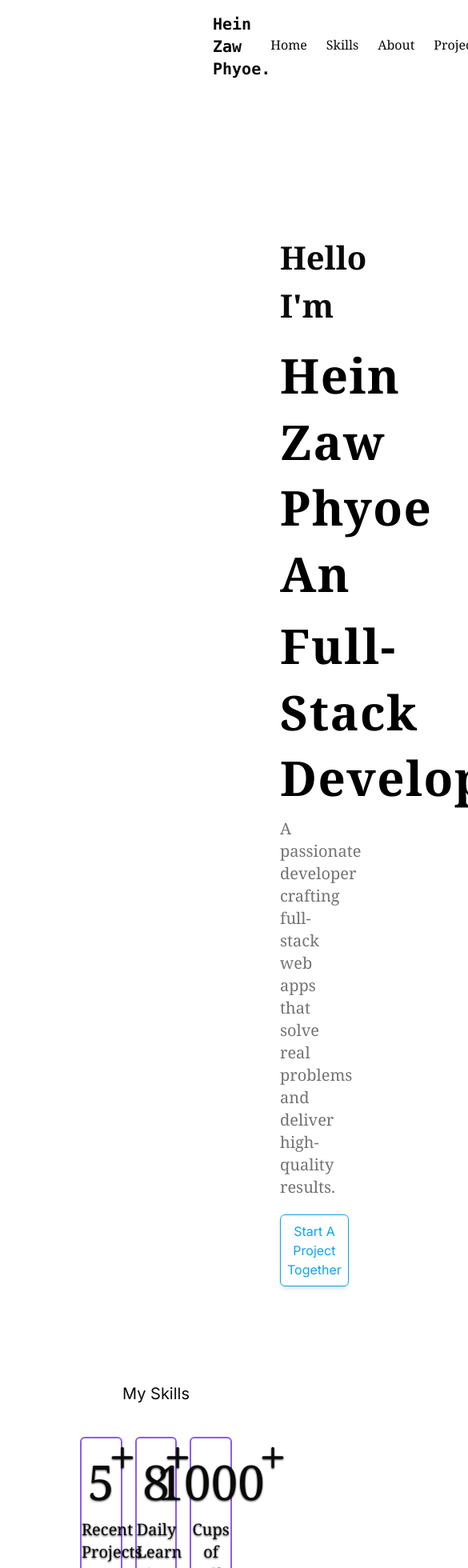
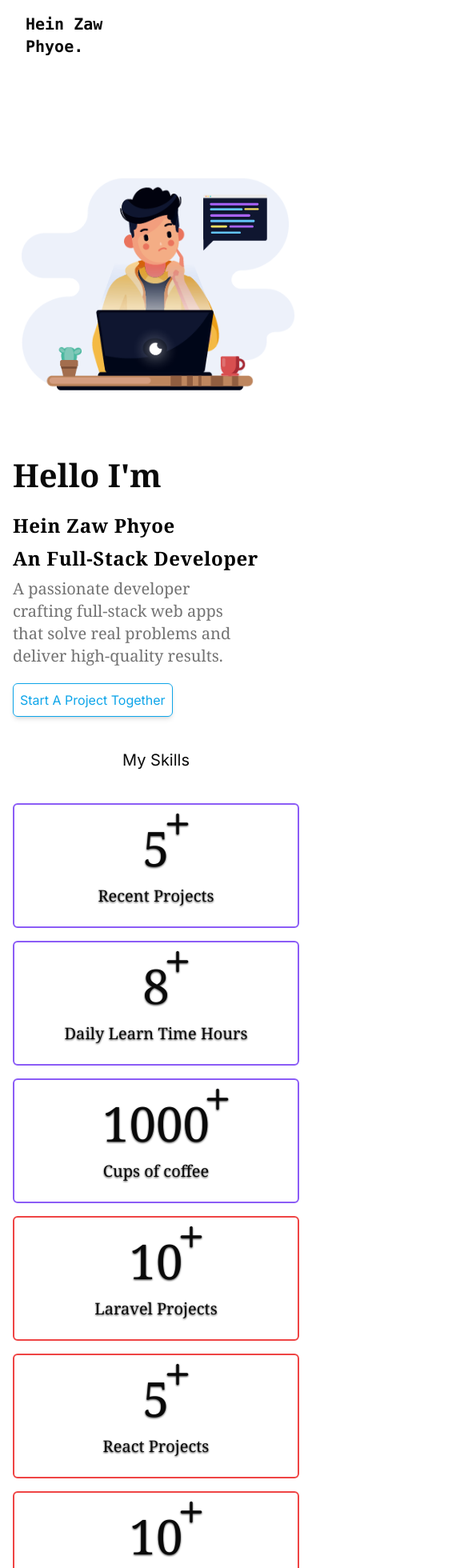
Before and after one commit to HeinZawPhyoe7/Phyoe-Portfolio, a Next.js app: page / in a window 390 px wide. Shown: the top 1960 px of the page at 80% size, 585 px wide, since content can reach past the window. Built offline with nearby package versions, Linux system fonts and the light colour scheme.

Commit message:
fix: For Mobile User

```diff
--- a/app/page.tsx
+++ b/app/page.tsx
@@ -11,7 +11,7 @@ import React, { useEffect, useState } from "react";
 const Page = () => {
   return (
     <main className="">
-      <div className="space-y-20">
+      <div className="lg:space-y-20 md:space-y-4">
         <Nav />
         <Hero />
         <MyScores />
--- a/components/elements/About.tsx
+++ b/components/elements/About.tsx
@@ -7,16 +7,19 @@ const DicussAni = dynamic(() => import("@/components/ui/DicussAni"), {
 
 const About = () => {
   return (
-    <div className="px-[80px] py-32 grid grid-cols-2 bg-orange-50" id="about">
-      <div className="h-[400px]">
+    <div
+      className="lg:px-[80px] lg:py-32 py-2 grid lg:grid-cols-2 md:grid-cols-1 bg-orange-50"
+      id="about"
+    >
+      <div className="h-[300px]">
         {/* Adjust height as needed */}
         <DicussAni />
       </div>
-      <div className="pt-28">
-        <div className="text-6xl text-center font-serif font-semibold">
+      <div className="lg:pt-28 md:p-2">
+        <div className="lg:text-6xl text-4xl text-center font-serif font-semibold">
           About Me
         </div>
-        <p className="font-serif text-xl text-muted-foreground font-medium px-36 pt-7 mx-auto text-start">
+        <p className="font-serif text-xl text-muted-foreground font-medium lg:px-36 px-2 lg:pt-7 p-2 mx-auto lg:text-start">
           I&apos;m a Freelance Junior Fullstack Developer with hands-on
           experience building and maintaining a wide range of web applications,
           including social media platforms, CRUD systems, eCommerce websites,
--- a/components/elements/ContactInfo.tsx
+++ b/components/elements/ContactInfo.tsx
@@ -6,13 +6,15 @@ import React from "react";
 const Footer = () => {
   return (
     <footer className="w-full pb-10 mb-[100px] bg-orange-50" id="contact">
-      <div className="mx-40">
-        <div className="flex justify-between items-center pt-10">
-          <div className="text-violet-600 text-2xl font-serif font-semibold">
+      <div className="lg:mx-40 md:mx-0">
+        <div className="grid lg:grid-cols-3 md:grid-cols-1 pt-10">
+          <div className="col-span-1 text-violet-600 text-2xl lg:mx-0 lg:my-auto mb-12 font-serif font-semibold">
             Let&apos; Start A Project Together
           </div>
-          <div>
-            <h3 className="text-3xl font-serif font-bold mb-7">Contact Info</h3>
+          <div className="col-span-1 lg:mx-auto md:mx-0 mb-12">
+            <h3 className="text-3xl font-serif font-bold lg:mb-7 mb-4">
+              Contact Info
+            </h3>
             <div className="mb-4">
               <h5 className="text-xl opacity-85 font-serif font-bold">Email</h5>
               <p className="text-muted-foreground opacity-90">
@@ -35,9 +37,9 @@ const Footer = () => {
               <p className="text-muted-foreground opacity-90">Bangkok</p>
             </div>
           </div>
-          <div>
+          <div className="col-span-1 lg:mx-auto">
             <h5 className="text-3xl font-serif font-bold mb-4">Social Media</h5>
-            <div className="flex justify-center items-center gap-3">
+            <div className="grid grid-cols-1 gap-3">
               <Twitter />
               <Youtube />
               <Mail />
--- a/components/elements/Hero.tsx
+++ b/components/elements/Hero.tsx
@@ -8,19 +8,23 @@ const Animation = dynamic(() => import("@/components/ui/Animation"), {
 
 const Hero = () => {
   return (
-    <div className="pt-24 pb-10 px-[350px]" id="hero">
-      <div className="grid grid-cols-2 ">
+    <div className="pt-24 pb-10 lg:px-[350px] md:px-[100px] px-4" id="hero">
+      <div className="grid grid-cols-1 lg:grid-cols-2 lg:h-auto">
+        <div className="col-span-1 lg:hidden h-[300px] px-0 block mb-20">
+          <Animation />
+        </div>
+
         <div className="col-span-1 space-y-2">
           <div className="text-[40px] md:text-5xl lg:text-6xl font-bold font-serif pb-2">
             Hello I&apos;m
           </div>
           <TextGenerateEffect
             className="text-[20px] font-bold font-serif"
-            words="Hein Zaw Phyoe An"
+            words="Hein Zaw Phyoe"
           />
           <TextGenerateEffect
             className="text-[40px] font-bold font-serif"
-            words="Full-Stack Developer"
+            words="An Full-Stack Developer"
           />
           <p className="font-serif text-xl text-muted-foreground font-medium w-10/12 pb-3">
             A passionate developer crafting full-stack web apps that solve real
@@ -33,7 +37,8 @@ const Hero = () => {
             Start A Project Together
           </button>
         </div>
-        <div className="col-span-1">
+
+        <div className="col-span-1 hidden lg:block">
           <Animation />
         </div>
       </div>
--- a/components/elements/MyProjects.tsx
+++ b/components/elements/MyProjects.tsx
@@ -40,7 +40,7 @@ const MyProjects = () => {
 
   return (
     <div id="projects">
-      <div className="grid grid-cols-3 px-[100px]">
+      <div className="grid lg:grid-cols-3 md:grid-cols-1 lg:px-[100px] md:px-0 md:py-0">
         {myProjectList.map((project, index) => (
           <div key={index}>
             <ThreeDCardDemo project={project} />
--- a/components/elements/MyScores.tsx
+++ b/components/elements/MyScores.tsx
@@ -44,11 +44,11 @@ const MyScores = () => {
     },
   ];
   return (
-    <div className="px-[100px]" id="skills">
+    <div className="lg:px-[100px] px-4" id="skills">
       <div className="flex justify-center items-center pb-10 text-xl ">
         My Skills
       </div>
-      <div className="grid grid-cols-3 gap-4">
+      <div className="grid lg:grid-cols-3 md:grid-cols-1 gap-4">
         {myScoreList.map((score, index) => (
           <div
             className={cn(
--- a/components/elements/Nav.tsx
+++ b/components/elements/Nav.tsx
@@ -65,12 +65,12 @@ const Nav = () => {
     },
   ];
   return (
-    <div className="px-[250px]">
+    <div className="lg:px-[250px] md:[100px] px-4">
       <div className="flex justify-between items-center px-4 py-4 font-serif">
         <div className="font-mono font-semibold text-xl">
           Hein Zaw <span className="block">Phyoe.</span>
         </div>
-        <div className="flex justify-between items-center gap-6 ">
+        <div className="lg:flex hidden justify-between items-center gap-6 ">
           {menuList.map((menu, index) => (
             <Link
               href={menu.href}
@@ -86,7 +86,7 @@ const Nav = () => {
             </Link>
           ))}
         </div>
-        <div className="flex justify-between items-center gap-x-6 text-indigo-400">
+        <div className="lg:flex hidden justify-between items-center gap-x-6 text-indigo-400">
           {socialIconList.map((item, index) => (
             <a
               href={item.href}
--- a/components/ui/Animation.tsx
+++ b/components/ui/Animation.tsx
@@ -6,7 +6,7 @@ import Lottie from "lottie-react";
 const Animation = () => {
   return (
     <div className="flex justify-center items-center ">
-      <div className="w-fit pl-28">
+      <div className="w-fit lg:pl-28">
         <Lottie animationData={LottieTwo} loop={true} />
       </div>
     </div>
--- a/components/ui/TextGenerateEffect.tsx
+++ b/components/ui/TextGenerateEffect.tsx
@@ -54,7 +54,7 @@ export const TextGenerateEffect = ({
   return (
     <div className={cn("font-bold", className)}>
       <div className="">
-        <div className=" dark:text-white text-black text-6xl leading-snug tracking-wide">
+        <div className=" dark:text-white text-black text-2xl lg:text-6xl leading-snug tracking-wide">
           {renderWords()}
         </div>
       </div>
```
